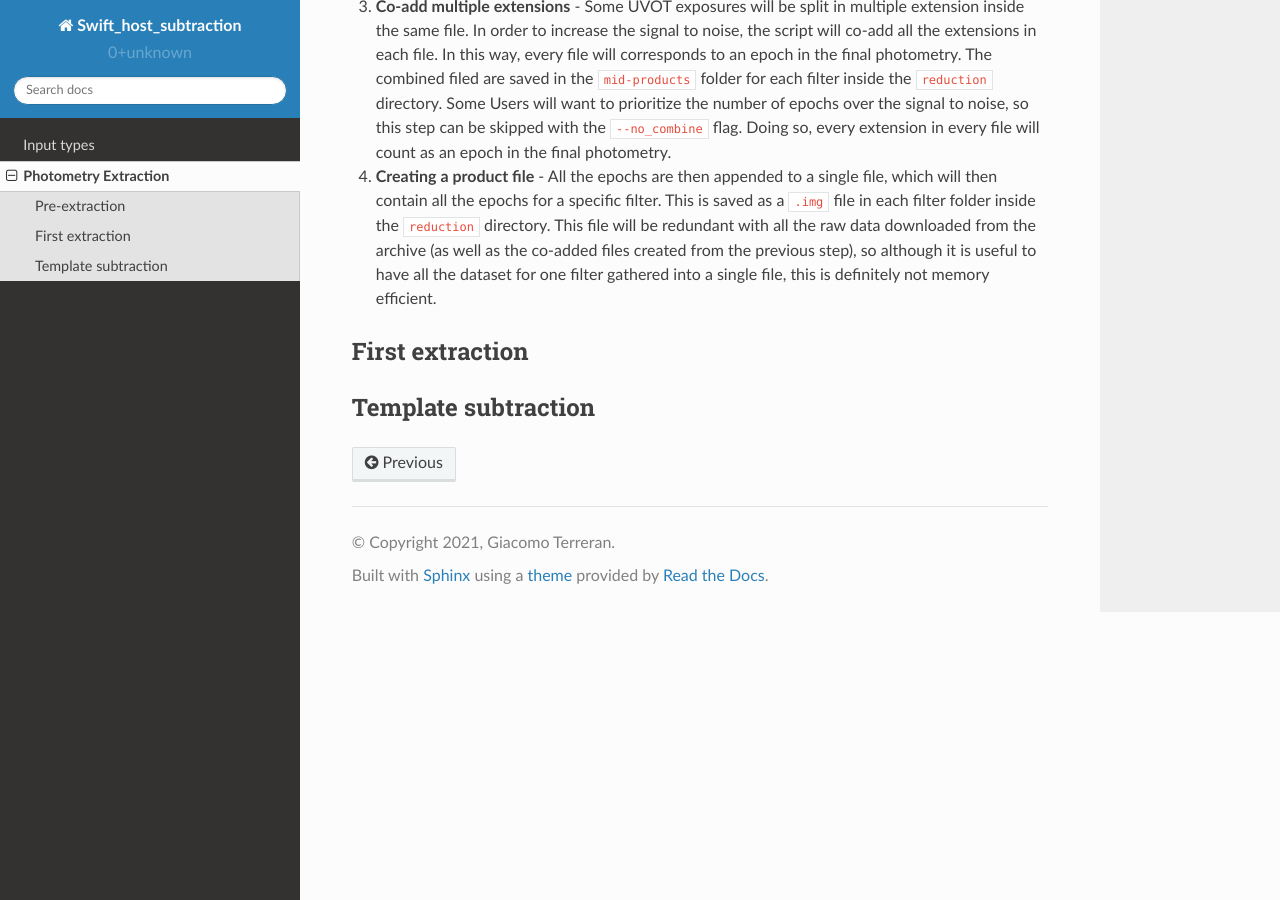
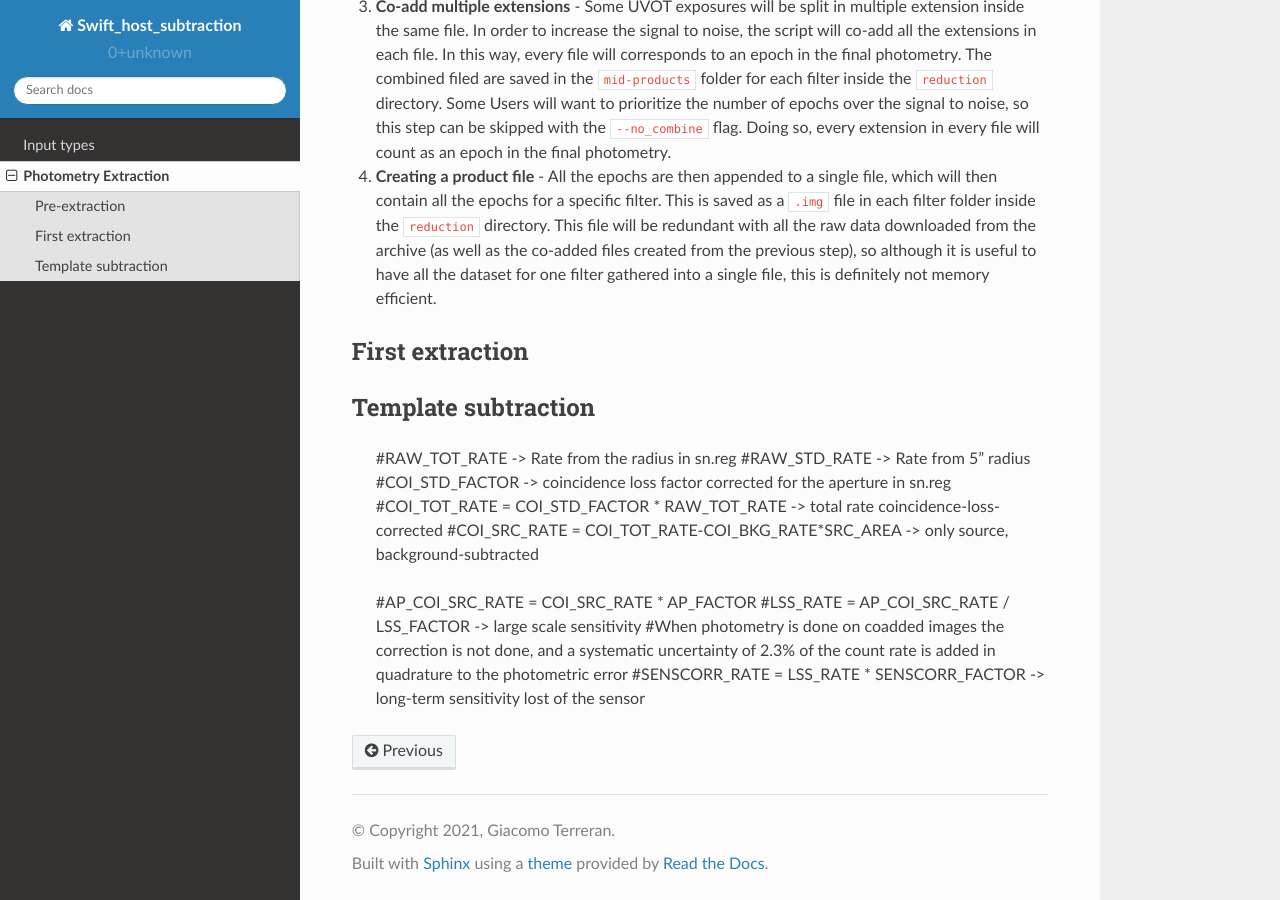
Before and after one commit to gterreran/Swift_host_subtraction, a Sphinx documentation site: the page built from docs/extraction/index.rst, in a window 1280 px wide and 900 px high, scrolled down 512 px. Built offline with Sphinx 7.4.7 and the Read the Docs theme 2.0.0, drawn with Linux system fonts in a browser that asks for light colours.

Commit message:
Small edit in doc

```diff
--- a/docs/extraction/index.rst
+++ b/docs/extraction/index.rst
@@ -24,3 +24,14 @@ First extraction
 ====================
 Template subtraction
 ====================
+
+	#RAW_TOT_RATE -> Rate from the radius in sn.reg
+	#RAW_STD_RATE -> Rate from 5" radius
+	#COI_STD_FACTOR -> coincidence loss factor corrected for the aperture in sn.reg
+	#COI_TOT_RATE = COI_STD_FACTOR * RAW_TOT_RATE -> total rate coincidence-loss-corrected
+	#COI_SRC_RATE = COI_TOT_RATE-COI_BKG_RATE*SRC_AREA -> only source, background-subtracted
+
+	#AP_COI_SRC_RATE = COI_SRC_RATE * AP_FACTOR
+	#LSS_RATE = AP_COI_SRC_RATE / LSS_FACTOR -> large scale sensitivity
+	#When photometry is done on coadded images the correction is not done, and a systematic uncertainty of 2.3% of the count rate is added in quadrature to the photometric error
+	#SENSCORR_RATE = LSS_RATE * SENSCORR_FACTOR -> long-term sensitivity lost of the sensor
--- a/docs/index.rst
+++ b/docs/index.rst
@@ -15,7 +15,7 @@ The easiest method to install SwiftPhotom is using `pip <https://pip.pypa.io/en/
 
    $ pip install git+https://github.com/gterreran/Swift_host_subtraction.git
 
-After cloning this repository, from the main folder simply run
+Alternatively, after cloning this repository, from the main folder simply run
 
 .. code-block:: bash
 
```
Also changed, not shown: 6 other files.
